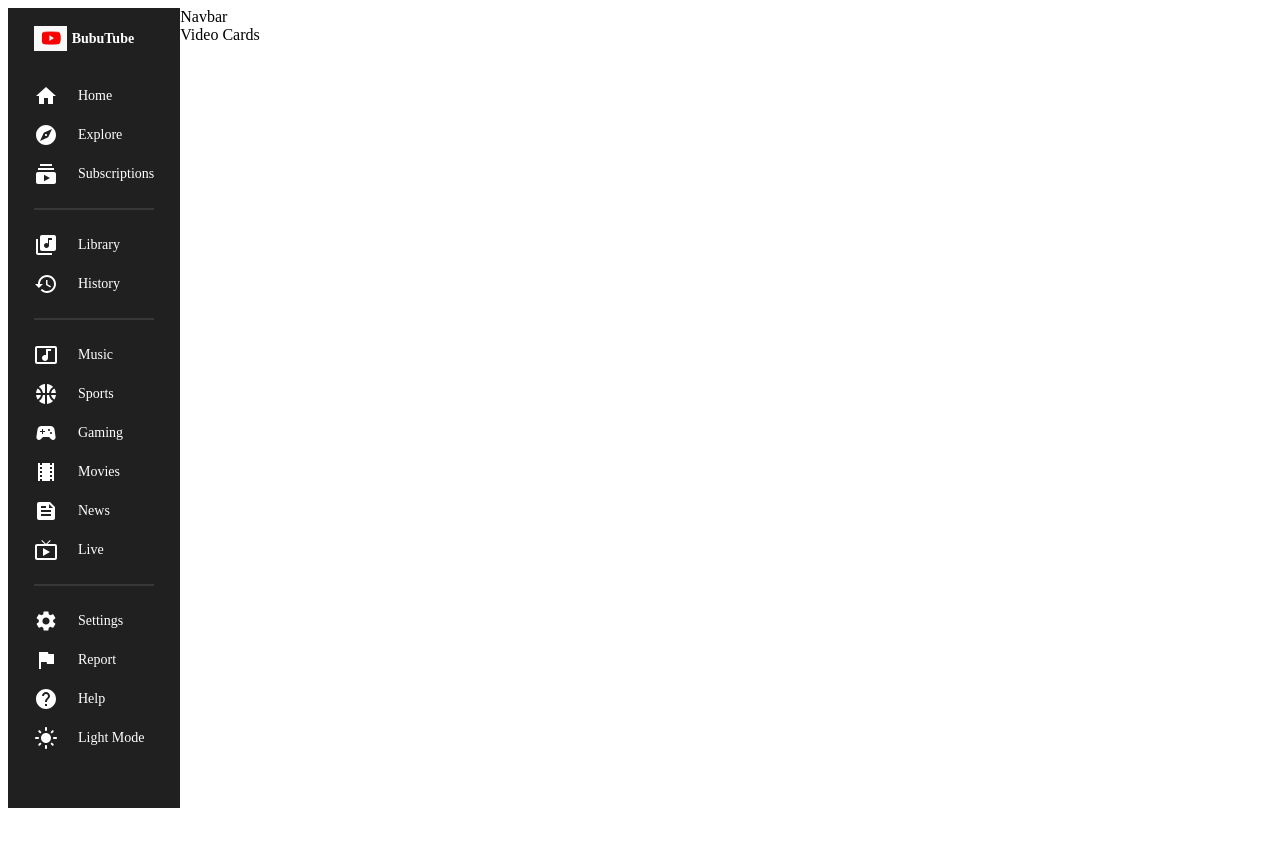
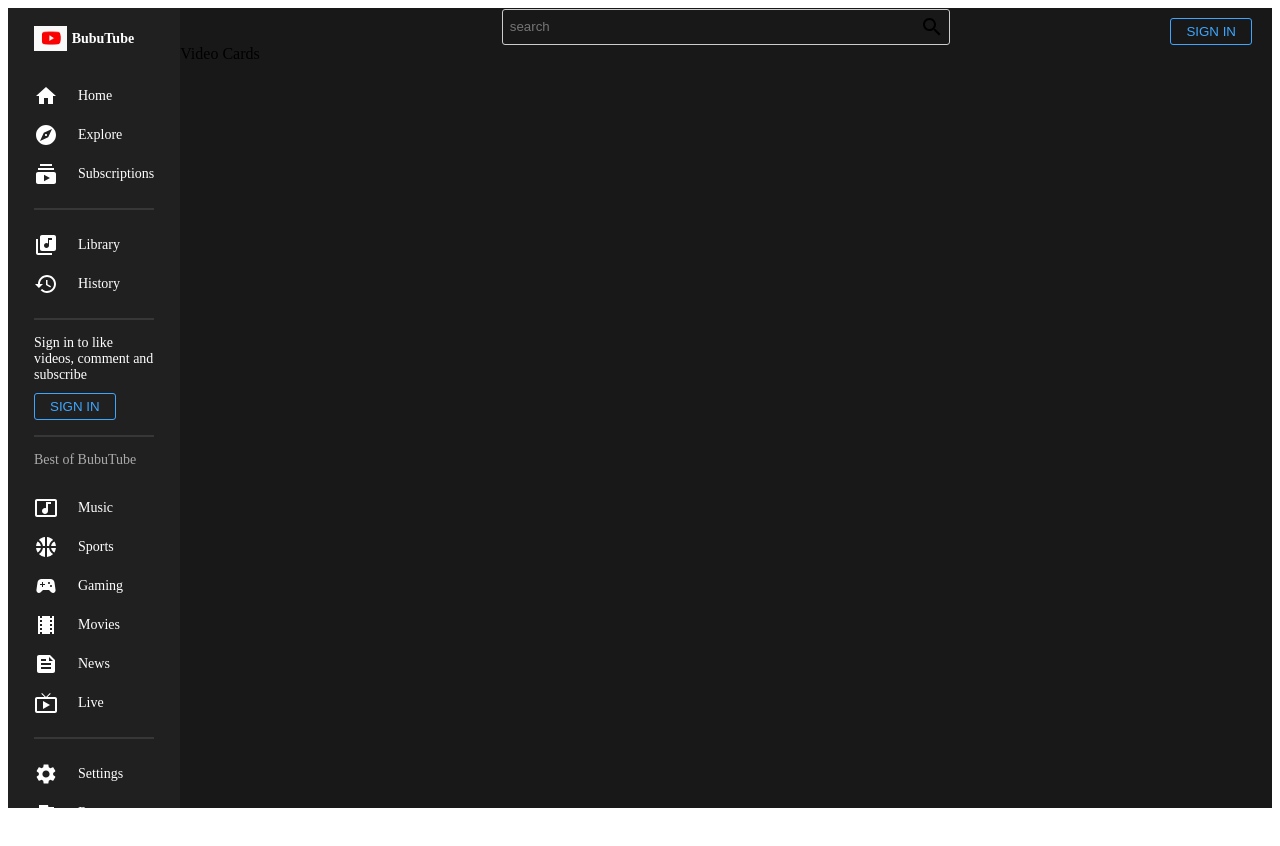
Before and after one commit to bubu59/youtube-clone, a React (Create React App) app in the folder client/: page / in a window 1280 px wide. Shown: the top 846 px of the page. Before the commit the page ends 816 px from the top, so only its background shows below. Built offline with nearby package versions, Linux system fonts and the light colour scheme.

Commit message:
navbar, menu completed.. set up home,video page

```diff
--- a/client/src/App.js
+++ b/client/src/App.js
@@ -1,21 +1,27 @@
-import styled from "styled-components"
+import { useState } from "react";
+import styled, { ThemeProvider } from "styled-components"
 import Menu from "./components/Menu.jsx";
 import Navbar from "./components/Navbar.jsx";
+import { darkTheme, lightTheme } from "./utils/Theme.js";
 
 const Container = styled.div`
   display: flex
 `
 
 const Main = styled.div`
-  flex:7
+  flex:7;
+  background-color: ${({ theme }) => theme.bg}
 `
 
 const Wrapper = styled.div``
 
 function App() {
+  const [darkMode, setDarkMode] = useState(true)
+
   return (
+    <ThemeProvider theme={darkMode ? darkTheme : lightTheme}>
       <Container>
-      <Menu />
+        <Menu darkMode={darkMode} setDarkMode={setDarkMode} />
         <Main>
           <Navbar />
           <Wrapper>
@@ -23,6 +29,7 @@
           </Wrapper>
         </Main>
       </Container>
+    </ThemeProvider>
   );
 }
 
--- a/client/src/components/Menu.jsx
+++ b/client/src/components/Menu.jsx
@@ -19,10 +19,12 @@
 
 const Container = styled.div`
     flex:1;
-    background-color: #202020;
+    background-color: ${({ theme }) => theme.bgLighter};
     height: 100vh;
-    color: white;
-    font-size: 14px
+    color: ${({ theme }) => theme.text};
+    font-size: 14px;
+    position: sticky;
+    top: 0
 `
 
 const Wrapper = styled.div`
@@ -50,10 +52,30 @@
 `
 const Hr = styled.hr`
     margin: 15px 0px;
-    border: 0.5px solid #373737
+    border: 0.5px solid ${({ theme }) => theme.soft}
+`
+const Login = styled.div`
+
 `
 
-const Menu = () => {
+const Button = styled.button`
+    padding: 5px 15px;
+    background-color: transparent;
+    border: 1px solid #3ea6ff;
+    color: #3ea6ff;
+    border-radius: 3px;
+    margin-top: 10px;
+    cursor: pointer
+`
+
+const Title = styled.h2`
+    font-size: 14px;
+    font-weight: 500;
+    color: #aaaaaa;
+    margin-bottom:20px
+`
+
+const Menu = ({ darkMode, setDarkMode }) => {
     return (
         <Container>
             <Wrapper>
@@ -83,6 +105,12 @@
                     History
                 </Item>
                 <Hr />
+                <Login>
+                    Sign in to like videos, comment and subscribe
+                    <Button>SIGN IN</Button>
+                </Login>
+                <Hr />
+                <Title>Best of BubuTube</Title>
                 <Item>
                     <MusicVideoIcon />
                     Music
@@ -120,7 +148,7 @@
                     <HelpIcon />
                     Help
                 </Item>
-                <Item>
+                <Item onClick={() => setDarkMode(!darkMode)}>
                     <LightModeIcon />
                     Light Mode
                 </Item>
--- a/client/src/components/Navbar.jsx
+++ b/client/src/components/Navbar.jsx
@@ -1,10 +1,65 @@
 import React from 'react'
+import styled from "styled-components"
+import SearchOutlinedIcon from "@mui/icons-material/Search"
+
+const Container = styled.div`
+    position: sticky;
+    top: 0;
+    background-color: ${({ theme }) => theme.bgLighter}
+    height: 56px;
+`
+
+const Wrapper = styled.div`
+    display:flex;
+    align-items: center;
+    justify-content: flex-end;
+    height: 100%;
+    padding: 0px 20px;
+    position: relative
+`
+
+const Search = styled.div`
+    width: 40%;
+    position: absolute;
+    left: 0px;
+    right: 0px;
+    margin: auto;
+    display: flex;
+    align-items: center;
+    justify-content: space-between;
+    padding: 5px;
+    border: 1px solid #ccc;
+    border-radius: 3px
+`
+
+const Input = styled.input`
+    border: none;
+    background-color: transparent
+`
+
+const Button = styled.button`
+    padding: 5px 15px;
+    background-color: transparent;
+    border: 1px solid #3ea6ff;
+    color: #3ea6ff;
+    border-radius: 3px;
+    margin-top: 10px;
+    cursor: pointer
+`
 
 const Navbar = () => {
     return (
-        <div>
-            Navbar
-        </div>
+        <Container>
+            <Wrapper>
+                <Search>
+                    <Input placeholder='search' />
+                    <SearchOutlinedIcon />
+                </Search>
+                <Button>
+                    SIGN IN
+                </Button>
+            </Wrapper>
+        </Container>
     )
 }
 
--- /dev/null
+++ b/client/src/utils/Theme.js
@@ -0,0 +1,15 @@
+export const darkTheme = {
+    bg: "#181818",
+    bgLighter: "#202020",
+    text: "white",
+    textSoft: "#aaaaaa",
+    soft: "#373737"
+}
+
+export const lightTheme = {
+    bg: "#f9f9f9",
+    bgLighter: "white",
+    text: "black",
+    textSoft: "#606060",
+    soft: "#f5f5f5"
+}
```
Also changed, not shown: client/src/pages/Home.jsx (added), client/src/pages/Video.jsx (added). Lines whose indentation alone changed are shown as unchanged.
